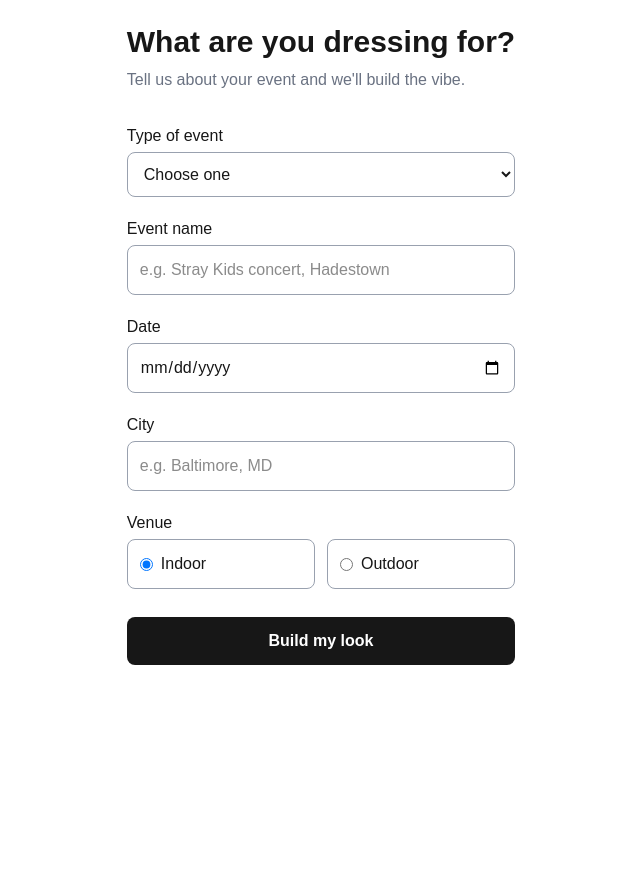
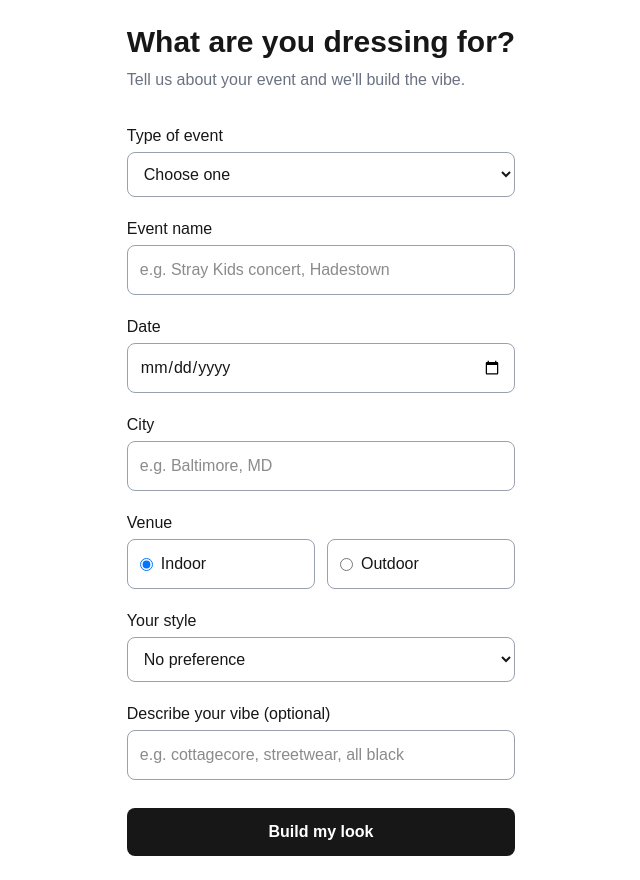
Before and after one commit to emmarhurd-pixel/vibe-check, a Next.js app: page / in a window 1280 px wide. Shown: the whole page, without its empty margins (319-959 px from the left). Before the commit the page ends 800 px from the top, so only its background shows below. Built offline with nearby package versions, Linux system fonts and the light colour scheme.

Commit message:
Add style fields, caching, mock mode

```diff
--- a/app/generate-theme.ts
+++ b/app/generate-theme.ts
@@ -1,7 +1,101 @@
+// import { GoogleGenAI, Type } from "@google/genai";
+// import { fonts, defaultTheme, type Theme } from "./themes";
+
+// const ai = new GoogleGenAI({ apiKey: process.env.GEMINI_API_KEY });
+
+//    type EventInfo = {
+//      type?: string;
+//      name?: string;
+//      date?: string;
+//      city?: string;
+//      venue?: string;
+//      style?: string;
+//      vibe?: string;
+//    };
+
+// async function withRetry<T>(fn: () => Promise<T>, attempts = 3): Promise<T> {
+//   for (let i = 1; ; i++) {
+//     try {
+//       return await fn();
+//     } catch (error) {
+//       if (i >= attempts) throw error;
+//       await new Promise((resolve) => setTimeout(resolve, 1000 * i));
+//     }
+//   }
+// }
+
+// export async function generateTheme(event: EventInfo): Promise<Theme> {
+//   const prompt = `You are a fashion stylist creating an outfit theme for this event:
+// Event type: ${event.type}
+// Event name: ${event.name}
+// Date: ${event.date}
+// City: ${event.city}
+// Venue: ${event.venue}
+// Clothing style: ${event.style}
+// Personal vibe: ${event.vibe || "none given"}
+
+// Base the colors and vibe on the event itself, such as a show's set and costume design,
+// an artist's or fandom's signature colors, or the occasion's dress code.
+// The text color must be easy to read on the background color.
+
+// Choose the font that best fits the vibe:
+// - inter: clean, modern, minimal
+// - playfair: elegant, romantic, theatrical
+// - spaceGrotesk: edgy, bold, techy, concert energy
+// - cinzel: classical, regal, dramatic, mythological
+// - quicksand: soft, cute, playful`;
+
+//   try {
+//     const response = await withRetry(() => ai.models.generateContent({
+//       model: "gemini-3.8-flash",
+//       contents: prompt,
+//       config: {
+//         responseMimeType: "application/json",
+//         responseSchema: {
+//           type: Type.OBJECT,
+//           properties: {
+//             background: { type: Type.STRING, description: "Hex color for the page background" },
+//             text: { type: Type.STRING, description: "Hex color for body text" },
+//             accent: { type: Type.STRING, description: "Hex color for headings" },
+//             palette: {
+//               type: Type.ARRAY,
+//               items: { type: Type.STRING },
+//               description: "Exactly 5 hex colors for the outfit palette",
+//             },
+//             font: { type: Type.STRING, enum: Object.keys(fonts) },
+//             items: {
+//               type: Type.ARRAY,
+//               items: { type: Type.STRING },
+//               description: "5 to 7 specific clothing pieces and accessories",
+//             },
+//           },
+//           required: ["background", "text", "accent", "palette", "font", "items"],
+//         },
+//       },
+//     }));
+
+//     const data = JSON.parse(response.text ?? "");
+//     const font = fonts[data.font as keyof typeof fonts] ?? fonts.inter;
+
+//     return {
+//       background: data.background,
+//       text: data.text,
+//       accent: data.accent,
+//       palette: data.palette,
+//       fontClass: font.className,
+//       items: data.items,
+//     };
+//   } catch (error) {
+//     console.error("Theme generation failed:", error);
+//     return defaultTheme;
+//   }
+// }
+
 import { GoogleGenAI, Type } from "@google/genai";
 import { fonts, defaultTheme, type Theme } from "./themes";
 
 const ai = new GoogleGenAI({ apiKey: process.env.GEMINI_API_KEY });
+const cache = new Map<string, Theme>();
 
 type EventInfo = {
   type?: string;
@@ -9,6 +103,8 @@ type EventInfo = {
   date?: string;
   city?: string;
   venue?: string;
+  style?: string;
+  vibe?: string;
 };
 
 async function withRetry<T>(fn: () => Promise<T>, attempts = 3): Promise<T> {
@@ -16,19 +112,29 @@ async function withRetry<T>(fn: () => Promise<T>, attempts = 3): Promise<T> {
     try {
       return await fn();
     } catch (error) {
-      if (i >= attempts) throw error;
+      const status = (error as { status?: number }).status;
+      if (status !== 503 || i >= attempts) throw error;
       await new Promise((resolve) => setTimeout(resolve, 1000 * i));
     }
   }
 }
 
 export async function generateTheme(event: EventInfo): Promise<Theme> {
+  if (!event.name) return defaultTheme;
+  if (process.env.USE_MOCK_AI === "true") return defaultTheme;
+
+  const cacheKey = JSON.stringify(event);
+  const cached = cache.get(cacheKey);
+  if (cached) return cached;
+
   const prompt = `You are a fashion stylist creating an outfit theme for this event:
 Event type: ${event.type}
 Event name: ${event.name}
 Date: ${event.date}
 City: ${event.city}
 Venue: ${event.venue}
+Clothing style: ${event.style}
+Personal vibe: ${event.vibe || "none given"}
 
 Base the colors and vibe on the event itself, such as a show's set and costume design,
 an artist's or fandom's signature colors, or the occasion's dress code.
@@ -42,7 +148,8 @@ Choose the font that best fits the vibe:
 - quicksand: soft, cute, playful`;
 
   try {
-    const response = await withRetry(() => ai.models.generateContent({
+    const response = await withRetry(() =>
+      ai.models.generateContent({
         model: "gemini-3.8-flash",
         contents: prompt,
         config: {
@@ -68,12 +175,13 @@ Choose the font that best fits the vibe:
             required: ["background", "text", "accent", "palette", "font", "items"],
           },
         },
-    }));
+      })
+    );
 
     const data = JSON.parse(response.text ?? "");
     const font = fonts[data.font as keyof typeof fonts] ?? fonts.inter;
 
-    return {
+    const theme: Theme = {
       background: data.background,
       text: data.text,
       accent: data.accent,
@@ -81,6 +189,9 @@ Choose the font that best fits the vibe:
       fontClass: font.className,
       items: data.items,
     };
+
+    cache.set(cacheKey, theme);
+    return theme;
   } catch (error) {
     console.error("Theme generation failed:", error);
     return defaultTheme;
--- a/app/page.tsx
+++ b/app/page.tsx
@@ -73,6 +73,25 @@ export default function Home() {
           </div>
         </div>
 
+        <label className="flex flex-col gap-1">
+          <span className="font-medium">Your style</span>
+          <select name="style" className={inputStyle}>
+            <option value="No preference">No preference</option>
+            <option value="Feminine">Feminine</option>
+            <option value="Masculine">Masculine</option>
+            <option value="Androgynous">Androgynous</option>
+          </select>
+        </label>
+
+        <label className="flex flex-col gap-1">
+          <span className="font-medium">Describe your vibe (optional)</span>
+          <input
+            name="vibe"
+            placeholder="e.g. cottagecore, streetwear, all black"
+            className={inputStyle}
+          />
+        </label>
+
         <button
           type="submit"
           className="mt-2 rounded-lg bg-foreground p-3 font-semibold text-background"
--- a/app/results/page.tsx
+++ b/app/results/page.tsx
@@ -13,8 +13,8 @@ export default function ResultsPage({ searchParams }: { searchParams: Params })
 }
 
 async function ThemedResults({ searchParams }: { searchParams: Params }) {
-  const { type, name, date, city, venue } = await searchParams;
-const theme = await generateTheme({ type, name, date, city, venue });
+    const { type, name, date, city, venue, style, vibe } = await searchParams;
+const theme = await generateTheme({ type, name, date, city, venue, style, vibe });
 
   return (
     <div
```
Lines whose indentation alone changed are shown as unchanged.
